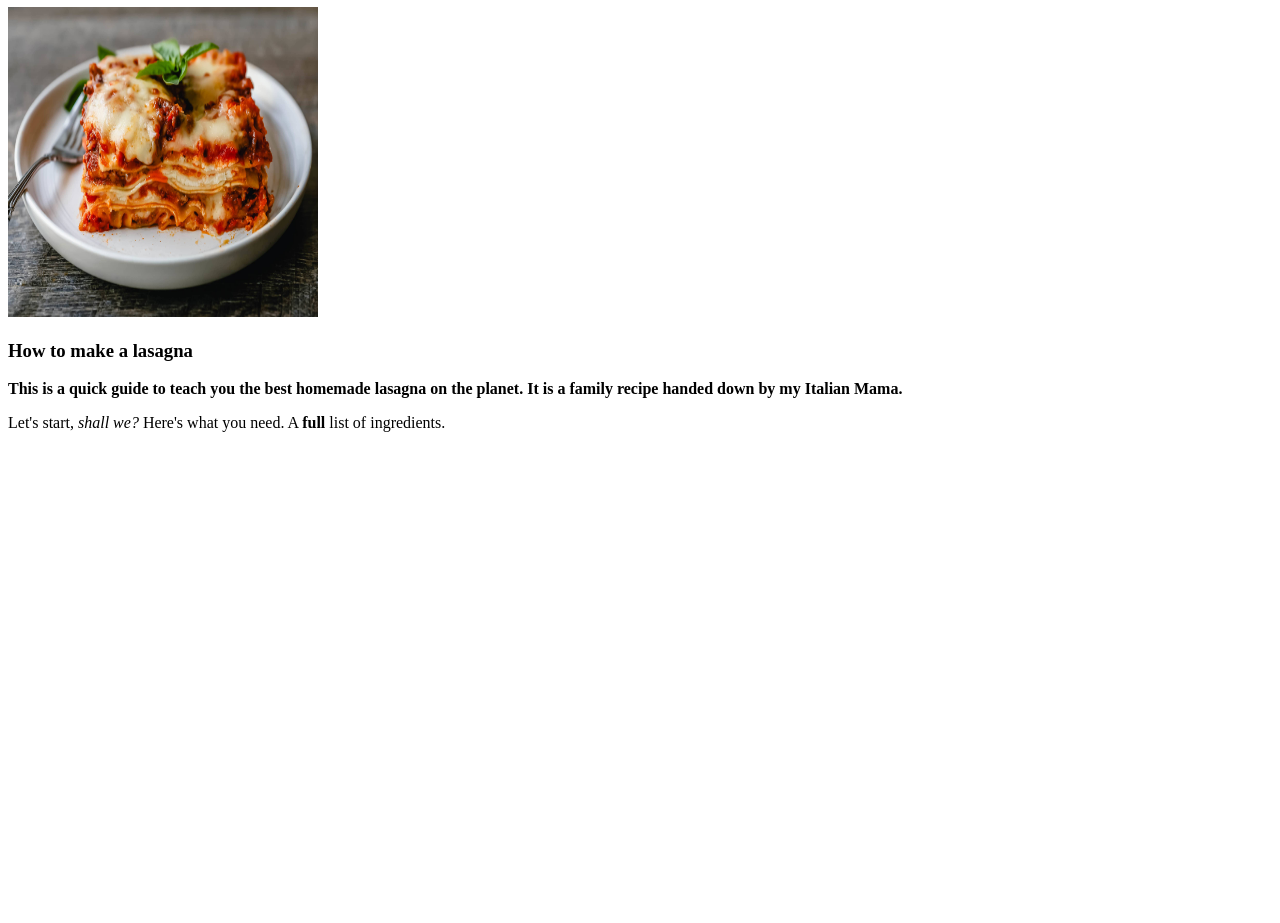
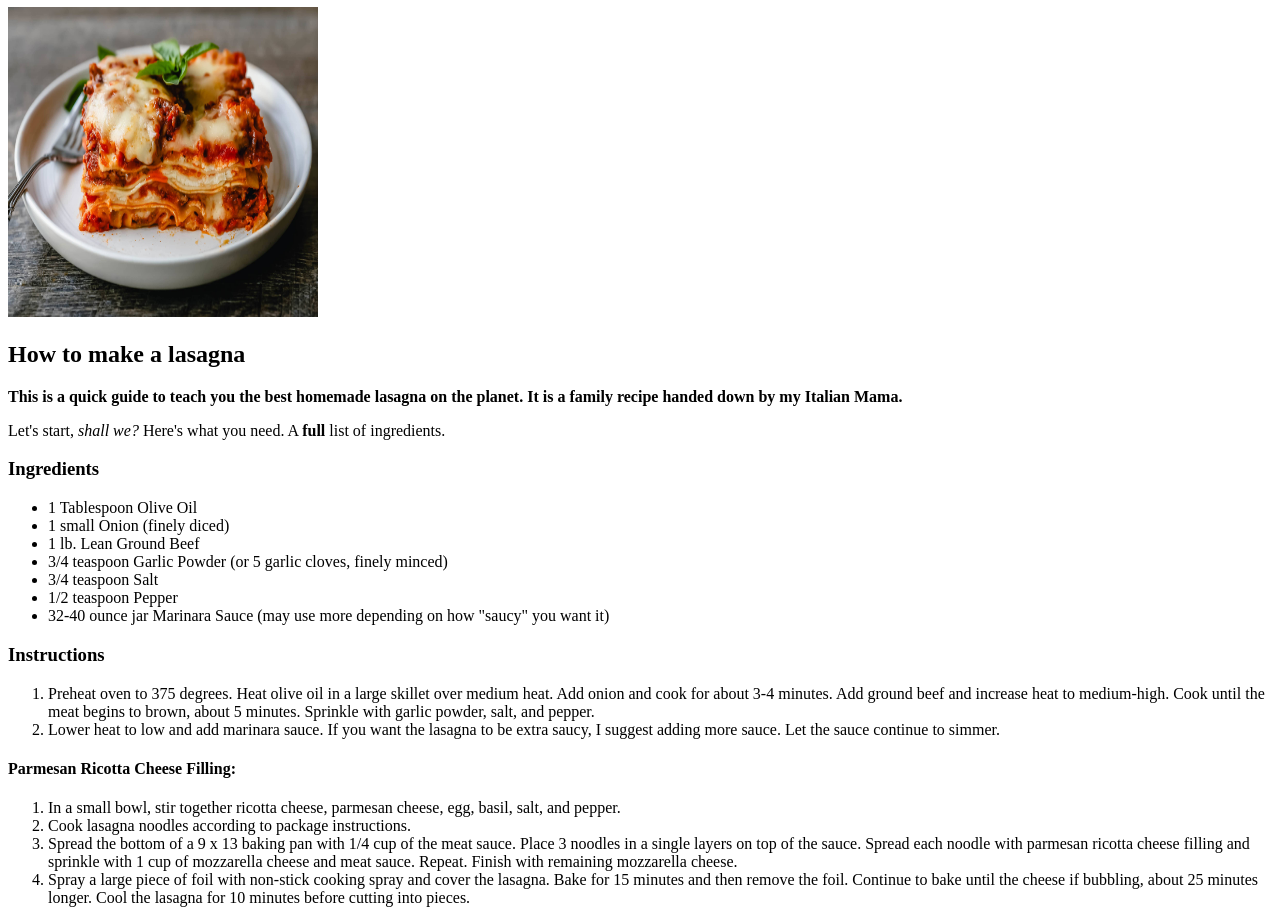
Before and after one commit to esoi-lyon/odin-recipes, a plain HTML site: page recipes/lasagna.html in a window 1280 px wide. Shown: the part 73-996 px from the top of the page. Before the commit the page ends 800 px from the top, so only its background shows below. Drawn offline with Linux system fonts and the light colour scheme.

```diff
--- a/recipes/lasagna.html
+++ b/recipes/lasagna.html
@@ -6,13 +6,38 @@
     </head>
 
     <body>
-        <h1>lasagna</h1>
+        <h1>Lasagna</h1>
         <img src="../img/lasagna.jpg" alt="picture of lasagna" height="310" width="310">
-        <h3>How to make a lasagna</h3>
+        <h2>How to make a lasagna</h2>
         <p><strong>This is a quick guide to teach you the best homemade lasagna on the planet. It is a family recipe handed down by my Italian Mama.</strong></p>
 
         <p>Let's start, <em>shall we?</em> Here's what you need. A <strong>full</strong> list of ingredients.</p>
 
+        <p><h3>Ingredients</h3></p>
+
+        <p><ul>
+            <li>1 Tablespoon Olive Oil</li>
+            <li>1 small Onion (finely diced)</li>
+            <li>1 lb. Lean Ground Beef</li>
+            <li>3/4 teaspoon Garlic Powder (or 5 garlic cloves, finely minced)</li>
+            <li>3/4 teaspoon Salt</li>
+            <li>1/2 teaspoon Pepper</li>
+            <li>32-40 ounce jar Marinara Sauce (may use more depending on how "saucy" you want it)</li>
+        </ul></p>
+
+        <p><h3>Instructions</h3></p>
+
+        <ol>
+            <li>Preheat oven to 375 degrees.  Heat olive oil in a large skillet over medium heat.  Add onion and cook for about 3-4 minutes. Add ground beef and increase heat to medium-high.  Cook until the meat begins to brown, about 5 minutes.  Sprinkle with garlic powder, salt, and pepper.</li>
+            <li>Lower heat to low and add marinara sauce. If you want the lasagna to be extra saucy, I suggest adding more sauce. Let the sauce continue to simmer.</li>
+            </ol>
+            <h4>Parmesan Ricotta Cheese Filling:</h4>
+            <p><ol>
+                <li>In a small bowl, stir together ricotta cheese, parmesan cheese, egg, basil, salt, and pepper.</li>
+                <li>Cook lasagna noodles according to package instructions.</li>
+                <li>Spread the bottom of a 9 x 13 baking pan with 1/4 cup of the meat sauce. Place 3 noodles in a single layers on top of the sauce.  Spread each noodle with parmesan ricotta cheese filling and sprinkle with 1 cup of mozzarella cheese and meat sauce.  Repeat.  Finish with remaining mozzarella cheese.</li>
+                <li>Spray a large piece of foil with non-stick cooking spray and cover the lasagna. Bake for 15 minutes and then remove the foil. Continue to bake until the cheese if bubbling, about 25 minutes longer. Cool the lasagna for 10 minutes before cutting into pieces.</li>
+                </ol></p>
 
     </body>
 </html>
```
Also changed, not shown: index.html (+12 -0 lines).
